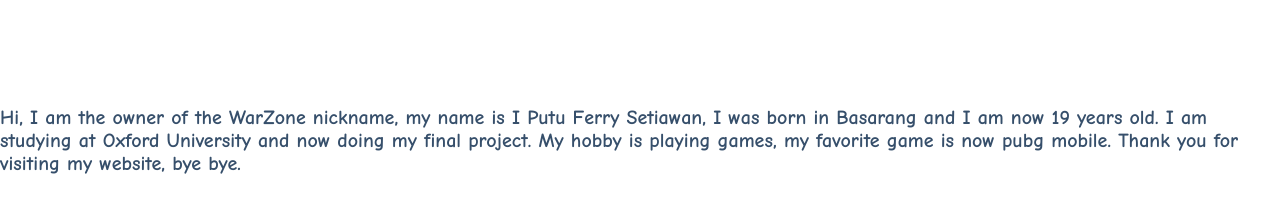
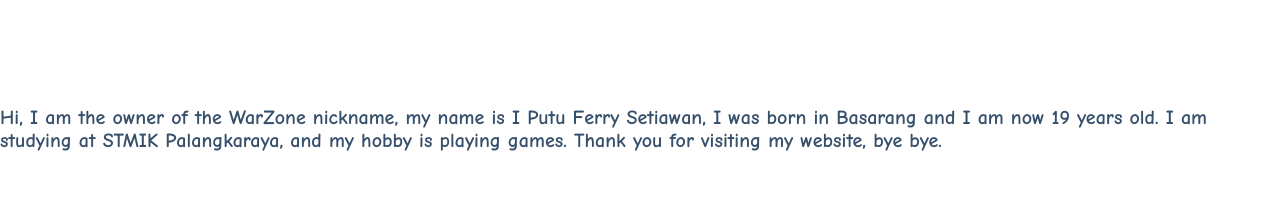
Before and after one commit to iputuferrysetiawan/warzone.github.io, a plain HTML site: page index.html in a window 1280 px wide. Shown: the part 687-900 px from the top of the page. Drawn offline with Linux system fonts and the light colour scheme.

Commit message:
mengubah deskripsi part dua

```diff
--- a/index.html
+++ b/index.html
@@ -24,7 +24,7 @@
         <section id="home">
             <div class="intro">
             <img src="image/Logo WarZone.jpg" width="200px" height="200px"/>
-                <p class="deskripsi"> Hi, I am the owner of the WarZone nickname, my name is I Putu Ferry Setiawan, I was born in Basarang and I am now 19 years old. I am studying at Oxford University and now doing my final project. My hobby is playing games, my favorite game is now pubg mobile. Thank you for visiting my website, bye bye.</p>
+                <p class="deskripsi"> Hi, I am the owner of the WarZone nickname, my name is I Putu Ferry Setiawan, I was born in Basarang and I am now 19 years old. I am studying at STMIK Palangkaraya, and my hobby is playing games. Thank you for visiting my website, bye bye.</p>
             </div>
         </section>
 
```
